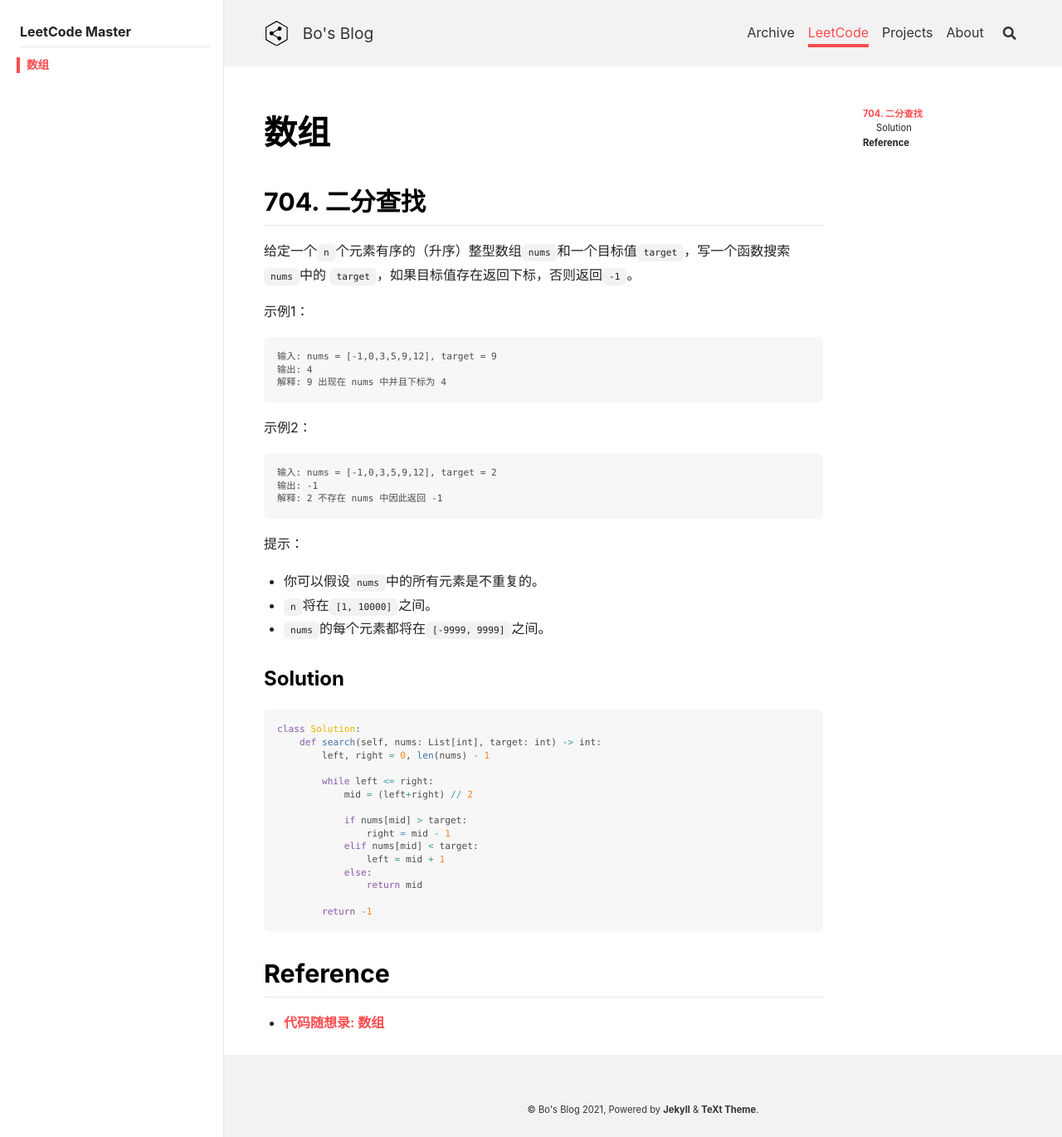
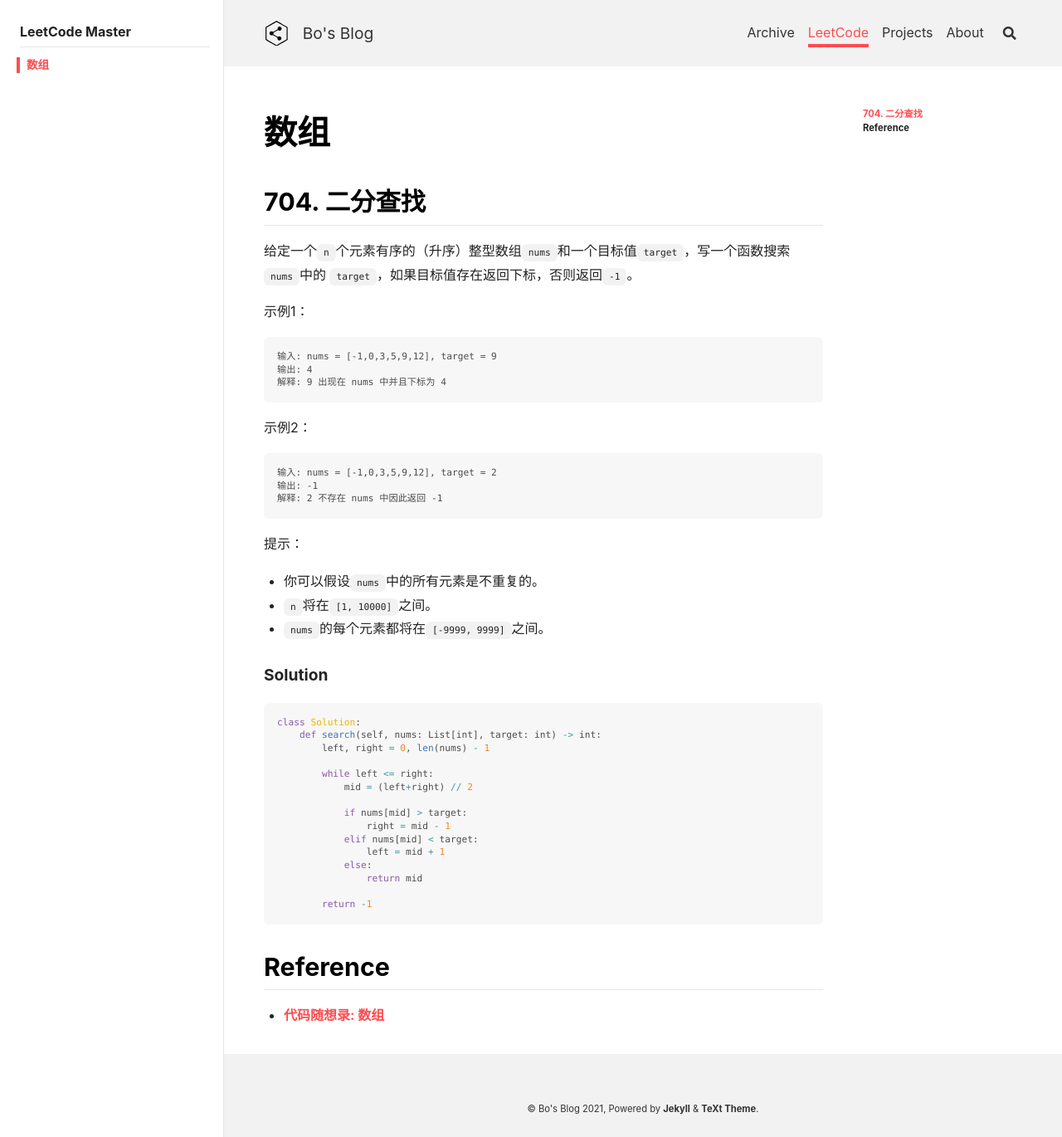
Before and after one commit to peng00bo00/peng00bo00_previous_blog, a Jekyll site: the page built from _leetcode/2023-01-02-Array.md, in a window 1280 px wide. Shown: the whole page at 83% size. Built offline with Jekyll 4.4.1, drawn with Linux system fonts in a browser that asks for light colours; nearby versions of some CDN libraries; comment, search, counter and statistics services are not loaded.

Commit message:
Update 2023-01-02-Array.md

````diff
--- a/_leetcode/2023-01-02-Array.md
+++ b/_leetcode/2023-01-02-Array.md
@@ -35,7 +35,7 @@ sidebar:
 - `n`将在`[1, 10000]`之间。
 - `nums`的每个元素都将在`[-9999, 9999]`之间。
 
-### Solution
+#### Solution
 
 ```python
 class Solution:
````
